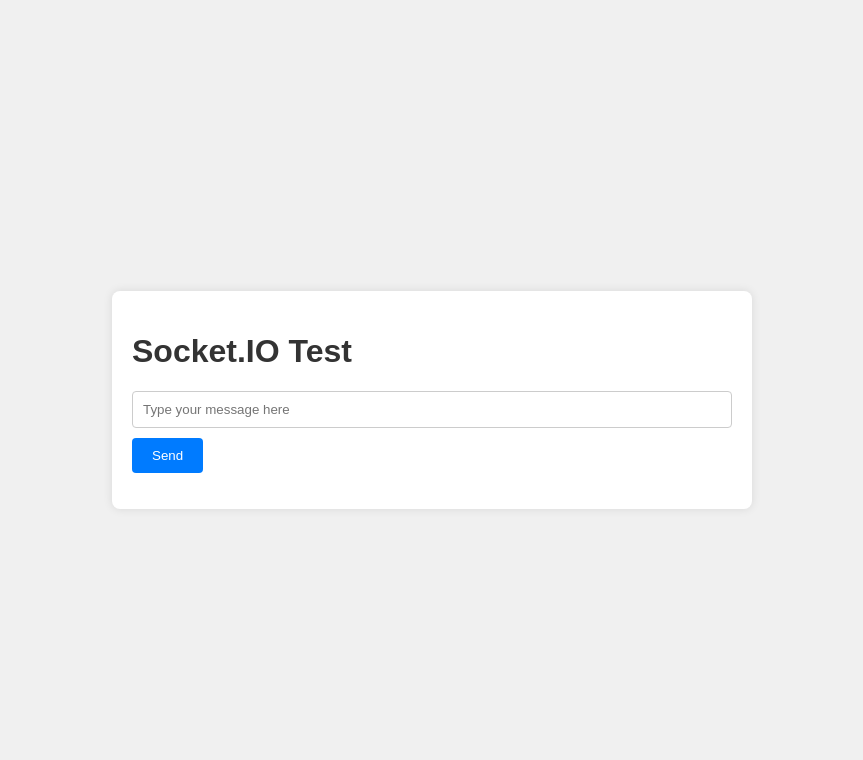
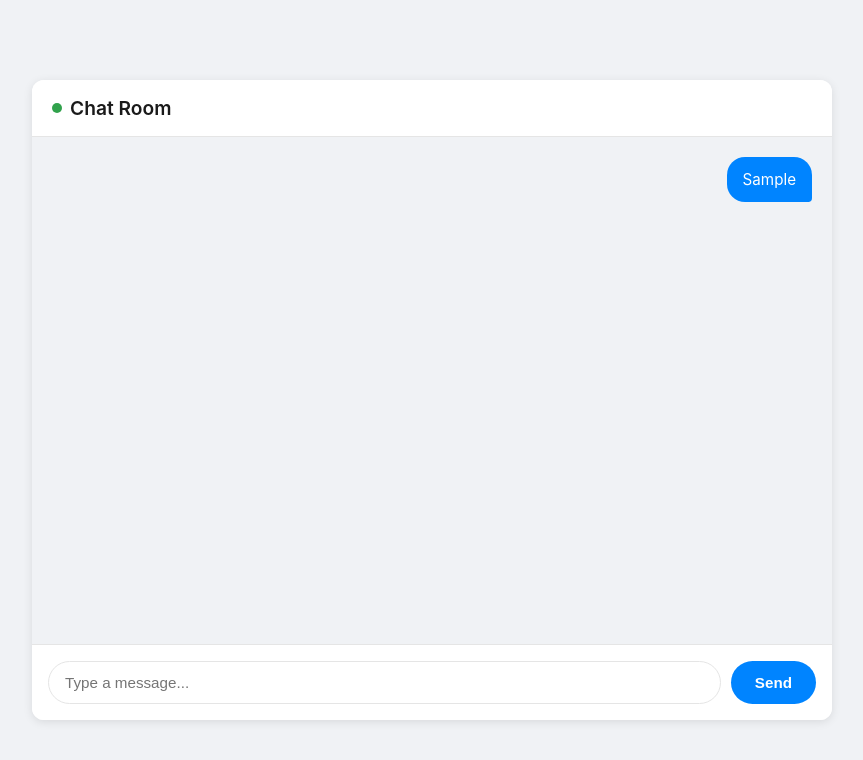
Before and after one commit to tombury59/MDS_API_BOUTIQUE, a website: page socketIo.html in a window 1280 px wide. Both pictures are taken after typing "Sample" into the empty fields and a click on the button "Send". Shown: the whole page, without its empty margins (208-1071 px from the left). Drawn offline with nearby package versions, Linux system fonts and the light colour scheme; no server answers.

Commit message:
socket 2 :hammer:

```diff
--- a/socketIo.html
+++ b/socketIo.html
@@ -1,94 +1,234 @@
 <!DOCTYPE html>
 <html>
 <head>
-    <title>Socket.IO Test</title>
+    <title>Modern Chat</title>
     <style>
-        body {
-            font-family: Arial, sans-serif;
+        * {
             margin: 0;
             padding: 0;
+            box-sizing: border-box;
+        }
+
+        body {
+            font-family: -apple-system, BlinkMacSystemFont, 'Segoe UI', Roboto, Oxygen, Ubuntu, sans-serif;
+            background: #f0f2f5;
+            height: 100vh;
+            display: flex;
+            justify-content: center;
+            align-items: center;
+        }
+
+        .chat-container {
+            width: 90%;
+            max-width: 800px;
+            height: 80vh;
+            background: white;
+            border-radius: 12px;
+            box-shadow: 0 2px 10px rgba(0, 0, 0, 0.1);
             display: flex;
             flex-direction: column;
+            overflow: hidden;
+        }
+
+        .chat-header {
+            padding: 16px 20px;
+            background: #ffffff;
+            border-bottom: 1px solid #e5e5e5;
+            display: flex;
             align-items: center;
-            justify-content: center;
-            height: 100vh;
-            background-color: #f0f0f0;
         }
-        h1 {
-            color: #333;
+
+        .chat-header h1 {
+            font-size: 1.2rem;
+            color: #1a1a1a;
+            font-weight: 600;
         }
-        #chatContainer {
-            width: 50%;
-            max-width: 600px;
-            background: #fff;
+
+        .chat-messages {
+            flex: 1;
             padding: 20px;
-            box-shadow: 0 0 10px rgba(0, 0, 0, 0.1);
-            border-radius: 8px;
+            overflow-y: auto;
+            background: #f0f2f5;
         }
+
+        .message-list {
+            list-style: none;
+            display: flex;
+            flex-direction: column;
+            gap: 10px;
+        }
+
+        .message-bubble {
+            max-width: 60%;
+            padding: 12px 16px;
+            border-radius: 18px;
+            font-size: 0.95rem;
+            line-height: 1.4;
+            word-wrap: break-word;
+            position: relative;
+            animation: fadeIn 0.3s ease;
+        }
+
+        .message-sent {
+            background: #0084ff;
+            color: white;
+            margin-left: auto;
+            border-bottom-right-radius: 4px;
+        }
+
+        .message-received {
+            background: #e4e6eb;
+            color: #1a1a1a;
+            margin-right: auto;
+            border-bottom-left-radius: 4px;
+        }
+
+        .chat-input {
+            padding: 16px;
+            background: #ffffff;
+            border-top: 1px solid #e5e5e5;
+            display: flex;
+            gap: 10px;
+        }
+
         #messageInput {
-            width: calc(100% - 22px);
-            padding: 10px;
-            margin-bottom: 10px;
-            border: 1px solid #ccc;
-            border-radius: 4px;
+            flex: 1;
+            padding: 12px 16px;
+            border: 1px solid #e5e5e5;
+            border-radius: 24px;
+            font-size: 0.95rem;
+            outline: none;
+            transition: border-color 0.2s;
         }
+
+        #messageInput:focus {
+            border-color: #0084ff;
+        }
+
         #sendButton {
-            padding: 10px 20px;
-            background-color: #007bff;
-            color: #fff;
+            background: #0084ff;
+            color: white;
             border: none;
-            border-radius: 4px;
+            border-radius: 24px;
+            padding: 12px 24px;
+            font-size: 0.95rem;
+            font-weight: 600;
             cursor: pointer;
+            transition: background-color 0.2s;
         }
+
         #sendButton:hover {
-            background-color: #0056b3;
+            background: #0073e6;
         }
-        #messages {
-            list-style-type: none;
-            padding: 0;
+
+        @keyframes fadeIn {
+            from { opacity: 0; transform: translateY(10px); }
+            to { opacity: 1; transform: translateY(0); }
         }
-        #messages li {
-            padding: 8px;
-            margin-bottom: 5px;
-            background: #e9e9e9;
-            border-radius: 4px;
+
+        .status-indicator {
+            width: 10px;
+            height: 10px;
+            background: #31a24c;
+            border-radius: 50%;
+            margin-right: 8px;
+        }
+
+        .typing-indicator {
+            padding: 8px 16px;
+            color: #65676b;
+            font-size: 0.9rem;
+            font-style: italic;
         }
     </style>
     <script src="/socket.io/socket.io.js"></script>
     <script>
         document.addEventListener('DOMContentLoaded', (event) => {
             const socket = io();
+            const messagesList = document.getElementById('messages');
+            const messageInput = document.getElementById('messageInput');
+            let isTyping = false;
 
             socket.on('connect', () => {
                 console.log('Connected to server');
+                addSystemMessage('Connected to chat');
             });
 
             socket.on('message', (msg) => {
-                const messageList = document.getElementById('messages');
-                const messageItem = document.createElement('li');
-                messageItem.textContent = msg;
-                messageList.appendChild(messageItem);
+                addMessage(msg, false);
             });
 
             socket.on('disconnect', () => {
                 console.log('Disconnected from server');
+                addSystemMessage('Disconnected from chat');
             });
 
-            document.getElementById('sendButton').addEventListener('click', () => {
-                const messageInput = document.getElementById('messageInput');
-                const message = messageInput.value;
-                socket.emit('message', message);
-                messageInput.value = '';
+            function addMessage(text, isSent) {
+                const messageItem = document.createElement('li');
+                messageItem.textContent = text;
+                messageItem.className = `message-bubble ${isSent ? 'message-sent' : 'message-received'}`;
+                messagesList.appendChild(messageItem);
+                scrollToBottom();
+            }
+
+            function addSystemMessage(text) {
+                const messageItem = document.createElement('li');
+                messageItem.textContent = text;
+                messageItem.style.textAlign = 'center';
+                messageItem.style.color = '#65676b';
+                messageItem.style.fontSize = '0.9rem';
+                messageItem.style.padding = '8px 0';
+                messagesList.appendChild(messageItem);
+                scrollToBottom();
+            }
+
+            function scrollToBottom() {
+                const chatMessages = document.querySelector('.chat-messages');
+                chatMessages.scrollTop = chatMessages.scrollHeight;
+            }
+
+            document.getElementById('sendButton').addEventListener('click', sendMessage);
+            messageInput.addEventListener('keypress', (e) => {
+                if (e.key === 'Enter') {
+                    sendMessage();
+                }
+            });
+
+            function sendMessage() {
+                const message = messageInput.value.trim();
+                if (message) {
+                    socket.emit('message', message);
+                    addMessage(message, true);
+                    messageInput.value = '';
+                }
+            }
+
+            // Typing indicator
+            messageInput.addEventListener('input', () => {
+                if (!isTyping && messageInput.value) {
+                    isTyping = true;
+                    socket.emit('typing', true);
+                } else if (isTyping && !messageInput.value) {
+                    isTyping = false;
+                    socket.emit('typing', false);
+                }
             });
         });
     </script>
 </head>
 <body>
-<div id="chatContainer">
-    <h1>Socket.IO Test</h1>
-    <input type="text" id="messageInput" placeholder="Type your message here">
-    <button id="sendButton">Send</button>
-    <ul id="messages"></ul>
+<div class="chat-container">
+    <div class="chat-header">
+        <div class="status-indicator"></div>
+        <h1>Chat Room</h1>
+    </div>
+    <div class="chat-messages">
+        <ul id="messages" class="message-list"></ul>
+    </div>
+    <div class="chat-input">
+        <input type="text" id="messageInput" placeholder="Type a message...">
+        <button id="sendButton">Send</button>
+    </div>
 </div>
 </body>
 </html>
```
